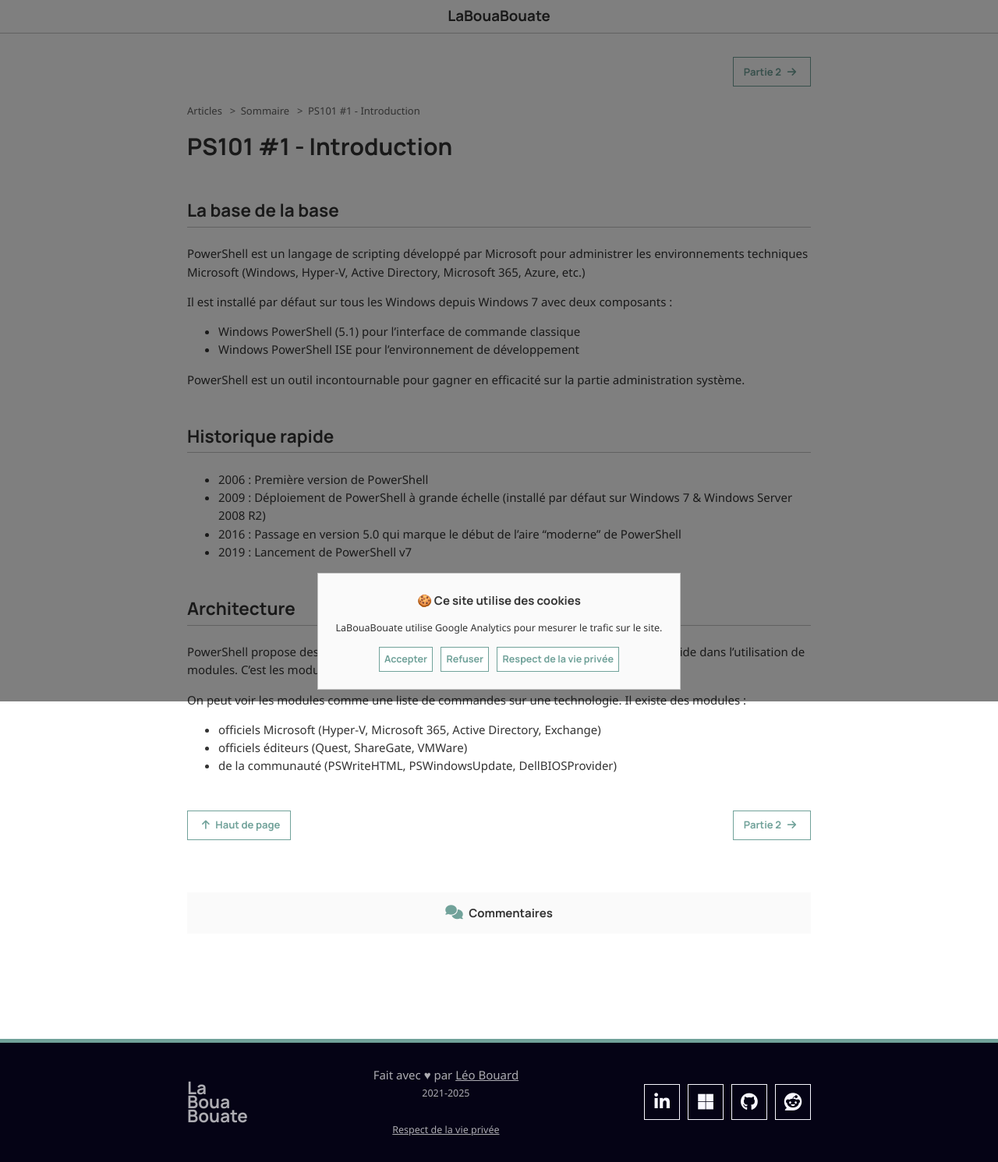
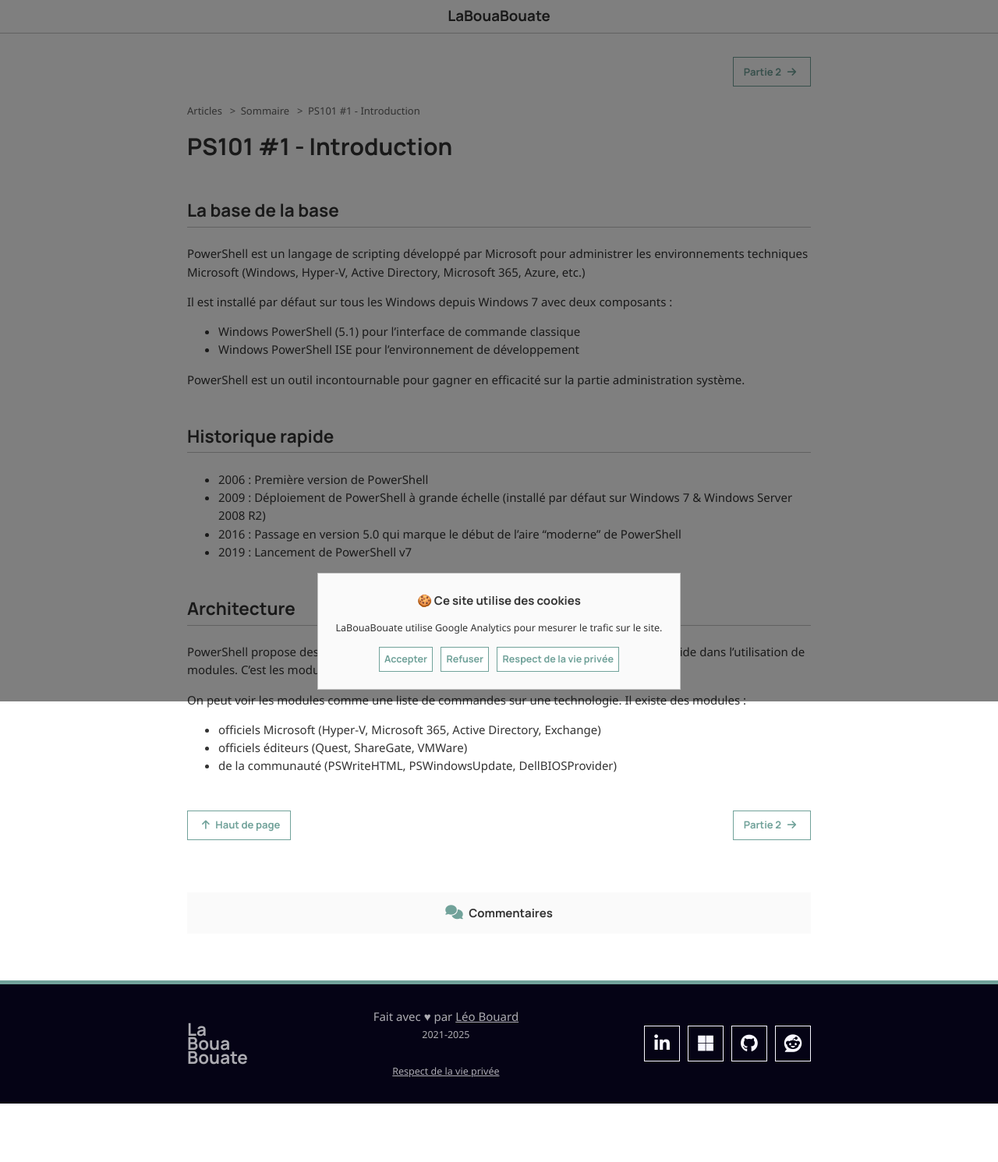
Before and after one commit to leobouard/leobouard.github.io, a Jekyll site: the page built from _posts/2024-04-07-cours-powershell-from-scratch-001.md, in a window 1280 px wide. Shown: the whole page at 78% size. Built offline with Jekyll 4.4.1, drawn with Linux system fonts in a browser that asks for light colours; nearby versions of some CDN libraries; some web fonts are replaced; comment, search, counter and statistics services are not loaded; after the commit the page ends 1416 px from its top, so only the background shows below that.

Commit message:
Réduction des marges en bas de page

```diff
--- a/_sass/comments.scss
+++ b/_sass/comments.scss
@@ -4,7 +4,6 @@
     font-family: var(--titlefont);
     padding: 1em;
     background: var(--lightaccent);
-    margin-bottom: 2em;
 }
 
 details.comments summary i {
@@ -12,3 +11,7 @@
     font-size: large;
     margin-right: 0.25em;
 }
+
+div.giscus {
+    margin-top: 1em;
+}
--- a/_sass/footer.scss
+++ b/_sass/footer.scss
@@ -3,7 +3,7 @@
     padding: 2em;
     background-color: var(--footerbackground);
     color: var(--footertext);
-    margin-top: 5em;
+    margin-top: 2em;
 }
 
 div.footer-grid {
```
